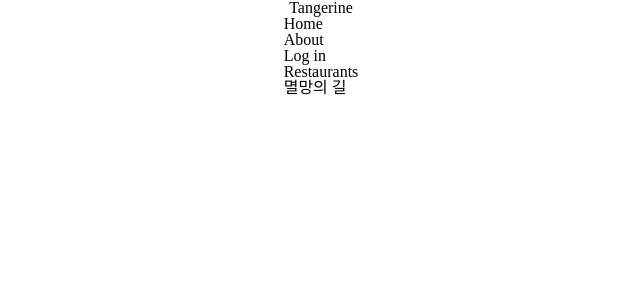
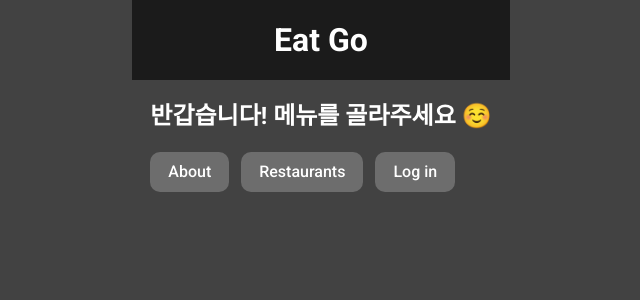
Before and after one commit to CodeSoom/react-week8-assignment-1, a React app: page / in a window 1280 px wide. Shown: the top 300 px of the page, without its empty margins (319-959 px from the left). Built offline with nearby package versions, Linux system fonts and the light colour scheme.

Commit message:
Set default style entirely

```diff
--- a/reset.css
+++ b/reset.css
@@ -1,10 +1,4 @@
-/* http://meyerweb.com/eric/tools/css/reset/
-   v2.0 | 20110126
-   License: none (public domain)
-*/
-
 @import url('https://fonts.googleapis.com/css2?family=Roboto:wght@500;700&display=swap');
-
 html, body, div, span, applet, object, iframe,
 h1, h2, h3, h4, h5, h6, p, blockquote, pre,
 a, abbr, acronym, address, big, cite, code,
@@ -21,18 +15,16 @@ time, mark, audio, video {
   margin: 0; /*바디태그 margin defalut값 때문에 흰선 발생. 이를 제거 */
   padding: 0;
   border: 0;
-  font-size: 100%;
-  font: inherit;
   vertical-align: baseline;
-}
-/* HTML5 display-role reset for older browsers */
-article, aside, details, figcaption, figure,
-footer, header, hgroup, menu, nav, section {
-  display: block;
 }
 body {
   line-height: 1;
   font-family: 'Roboto', sans-serif;
+  font-size: 16px;
+  color: #ffffff;
+  background-color: #424242;
+  display: flex;
+  justify-content: center;
 }
 ol, ul {
   list-style: none;
@@ -52,9 +44,12 @@ table {
 input:focus {
   outline: none;
 }
-a, a:visited {
+a, a:visited, a:hover {
   text-decoration: none;
-  color: black;
+  color: #ffffff;
+}
+a:hover {
+  color: #ccc;
 }
 * {
   box-sizing: border-box;
--- a/src/App.jsx
+++ b/src/App.jsx
@@ -19,10 +19,10 @@ import { setAccessToken } from './slice';
 
 import { loadItem } from './services/storage';
 
-const Container = styled.div({
-  display: 'flex',
-  flexDirection: 'column',
-  alignItems: 'center',
+const Header = styled.header({
+  backgroundColor: '#1b1b1b',
+  padding: '24px 18px',
+  textAlign: 'center',
 });
 
 export default function App() {
@@ -34,12 +34,12 @@ export default function App() {
   }
 
   return (
-    <Container>
-      <header>
+    <>
+      <Header>
         <h1>
-          <Link to="/">Tangerine</Link>
+          <Link to="/">Eat Go</Link>
         </h1>
-      </header>
+      </Header>
       <Switch>
         <Route exact path="/" component={HomePage} />
         <Route path="/about" component={AboutPage} />
@@ -48,6 +48,6 @@ export default function App() {
         <Route path="/restaurants/:id" component={RestaurantPage} />
         <Route component={NotFoundPage} />
       </Switch>
-    </Container>
+    </>
   );
 }
--- a/src/HomePage.jsx
+++ b/src/HomePage.jsx
@@ -1,15 +1,35 @@
 import { Link } from 'react-router-dom';
+
+import styled from '@emotion/styled';
+
+const Container = styled.div({
+  padding: '24px 18px',
+});
+
+const Title = styled.h2({
+  marginBottom: '24px',
+});
+
+const List = styled.ul({
+  display: 'flex',
+});
+
+const Item = styled.li({
+  marginRight: '12px',
+  backgroundColor: '#6d6d6d',
+  borderRadius: '10px',
+  padding: '12px 18px',
+});
 
 export default function HomePage() {
   return (
-    <div>
-      <h2>Home</h2>
-      <ul>
-        <li><Link to="/about">About</Link></li>
-        <li><Link to="/login">Log in</Link></li>
-        <li><Link to="/restaurants">Restaurants</Link></li>
-        <li><Link to="/xxx">멸망의 길</Link></li>
-      </ul>
-    </div>
+    <Container>
+      <Title>반갑습니다! 메뉴를 골라주세요 ☺️</Title>
+      <List>
+        <Item><Link to="/about">About</Link></Item>
+        <Item><Link to="/restaurants">Restaurants</Link></Item>
+        <Item><Link to="/login">Log in</Link></Item>
+      </List>
+    </Container>
   );
 }
```
Also changed, not shown: 2 other files (tests, documents, lock files or other folders).
